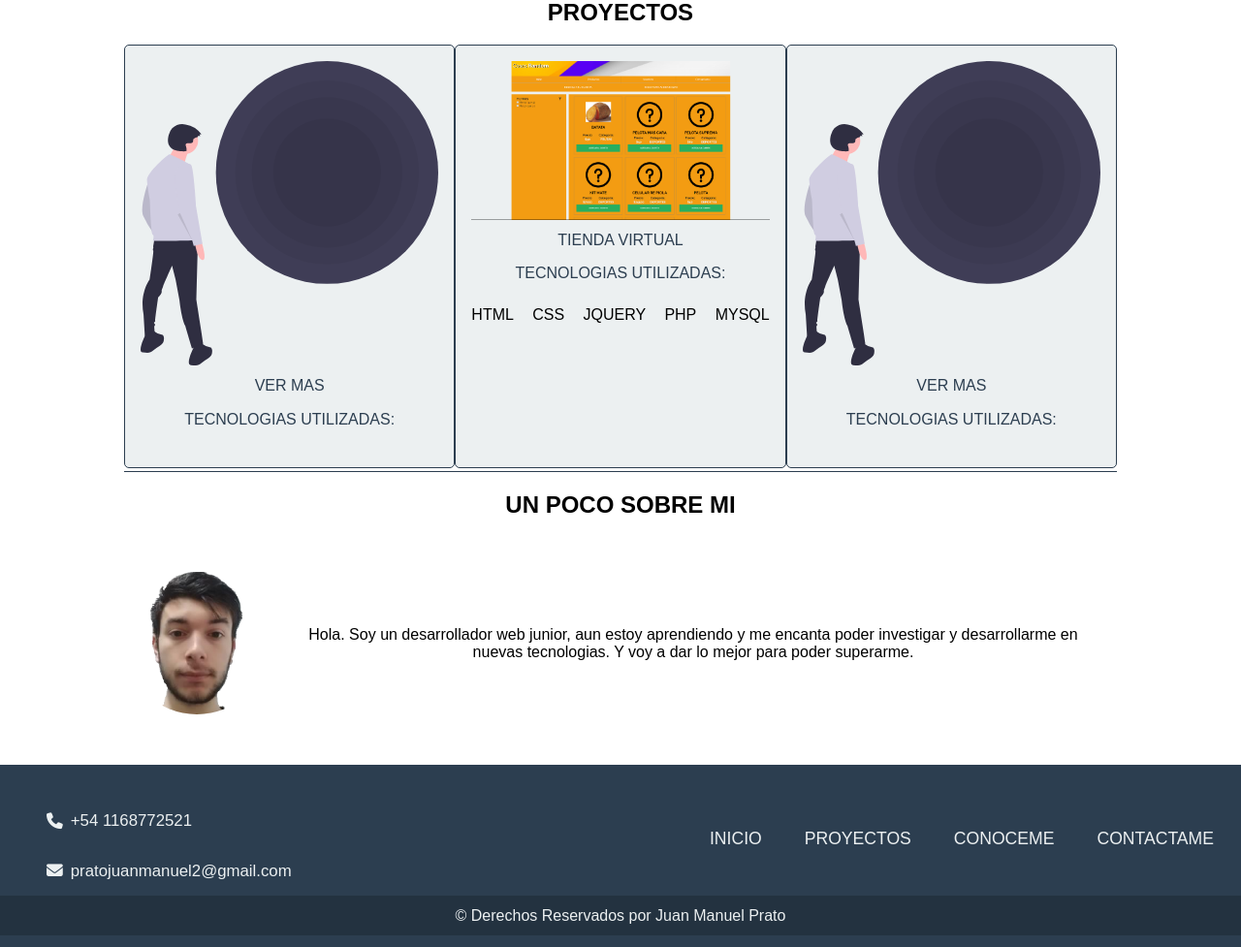
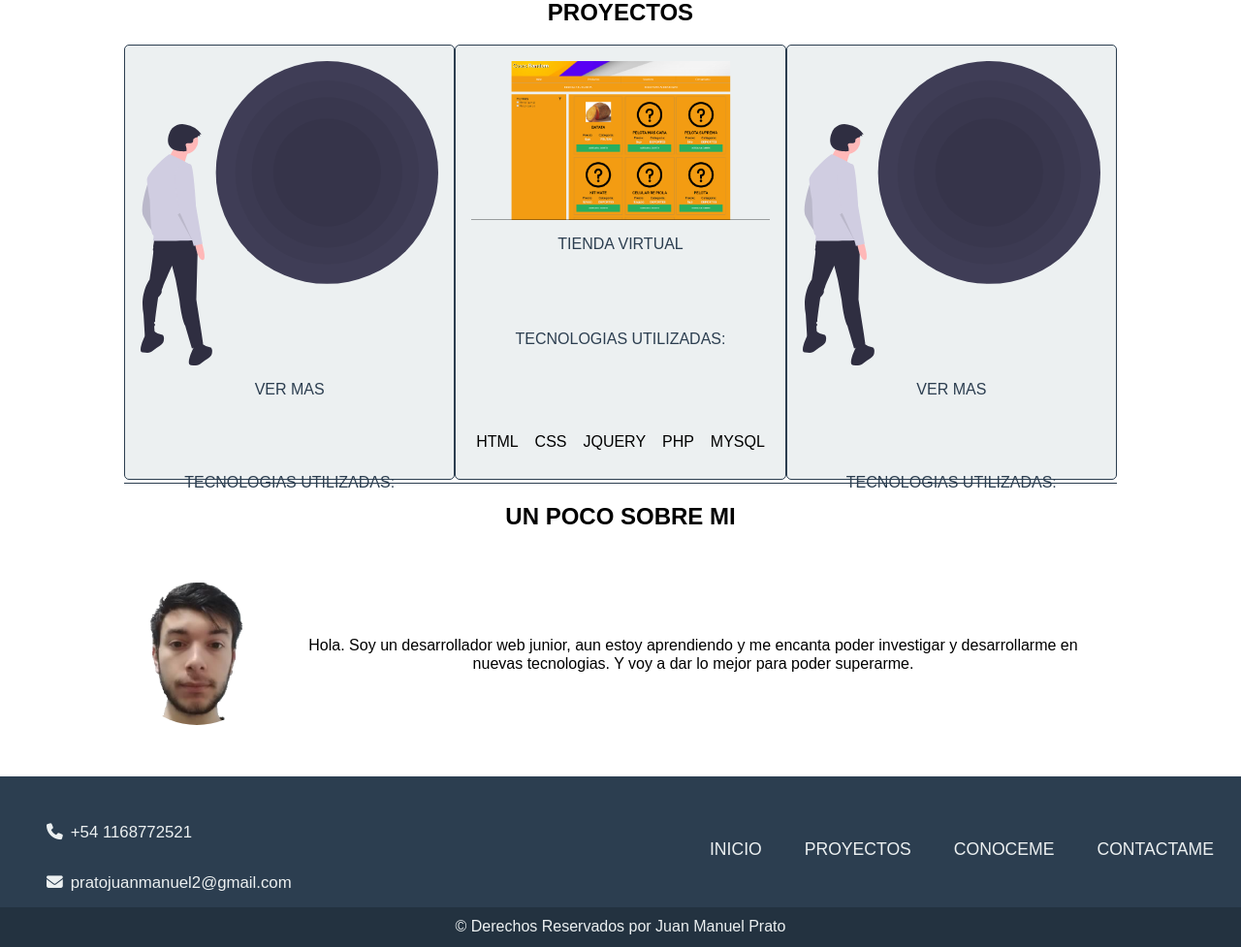
Before and after one commit to JuanPrato/portfolio, a PHP site: page / in a window 1280 px wide. Shown: the part 821-1798 px from the top of the page at 97% size. Run offline with PHP 8.4, Linux system fonts and the light colour scheme; some libraries are stand-ins or nearby versions; some web fonts are replaced.

Commit message:
proyectos

```diff
--- a/index.php
+++ b/index.php
@@ -7,14 +7,17 @@ include 'includes/templates/header.php';
             <div class="proyectos-populares">
                 <div class="proyecto contenedor">
                     <img src="static/img/empty.svg" alt="imagen proyecto">
+                    <div class="informacion-proyecto">
                         <a href="" class="link textOscuro">Ver mas</a>
                         <a href="#" class="link textOscuro menu-tecnologias">Tecnologias utilizadas:</a>
                         <ul class="tecnologias">
 
                         </ul><!-- tecnologias -->
+                    </div><!-- Informacion Proyecto -->
                 </div><!-- proyecto -->
                 <div class="proyecto contenedor">
                     <img src="static/img/tienda.png" alt="imagen proyecto">
+                    <div class="informacion-proyecto">
                         <a href="https://tienda-virtual-v2.herokuapp.com/" class="link textOscuro" target="_blank">Tienda virtual</a>
                         <a href="#" class="link textOscuro menu-tecnologias">Tecnologias utilizadas:</a>
                         <ul class="tecnologias">
@@ -24,14 +27,17 @@ include 'includes/templates/header.php';
                             <li>PHP</li>
                             <li>MYSQL</li>
                         </ul><!-- tecnologias -->
+                    </div><!-- Informacion Proyecto -->
                 </div><!-- proyecto -->
                 <div class="proyecto contenedor">
                     <img src="static/img/empty.svg" alt="imagen proyecto">
+                    <div class="informacion-proyecto">
                         <a href="" class="link textOscuro">Ver mas</a>
                         <a href="#" class="link textOscuro menu-tecnologias">Tecnologias utilizadas:</a>
                         <ul class="tecnologias">
 
                         </ul><!-- tecnologias -->
+                    </div><!-- Informacion Proyecto -->
                 </div><!-- proyecto -->
             </div>
         </section><!-- Proyectos -->
--- a/static/css/style.css
+++ b/static/css/style.css
@@ -388,6 +388,8 @@ main section:last-of-type{
     flex-basis: calc(33% - 1rem);
     transition: transform .5s ease;
     background-color: var(--claro);
+    display: flex;
+    flex-direction: column;
 }
 @media(min-width: 992px) {
     .proyectos-populares .proyecto{
@@ -398,6 +400,14 @@ main section:last-of-type{
 .proyectos-populares .proyecto:hover{
     transform: scale(1.1);
     z-index: 1;
+}
+
+.proyecto .informacion-proyecto{
+    flex: 1 0 50%;
+    display: flex;
+    flex-direction: column;
+    justify-content: space-between;
+    padding: .5rem .3rem;
 }
 
 .proyecto .link{
```
Lines whose indentation alone changed are shown as unchanged.
